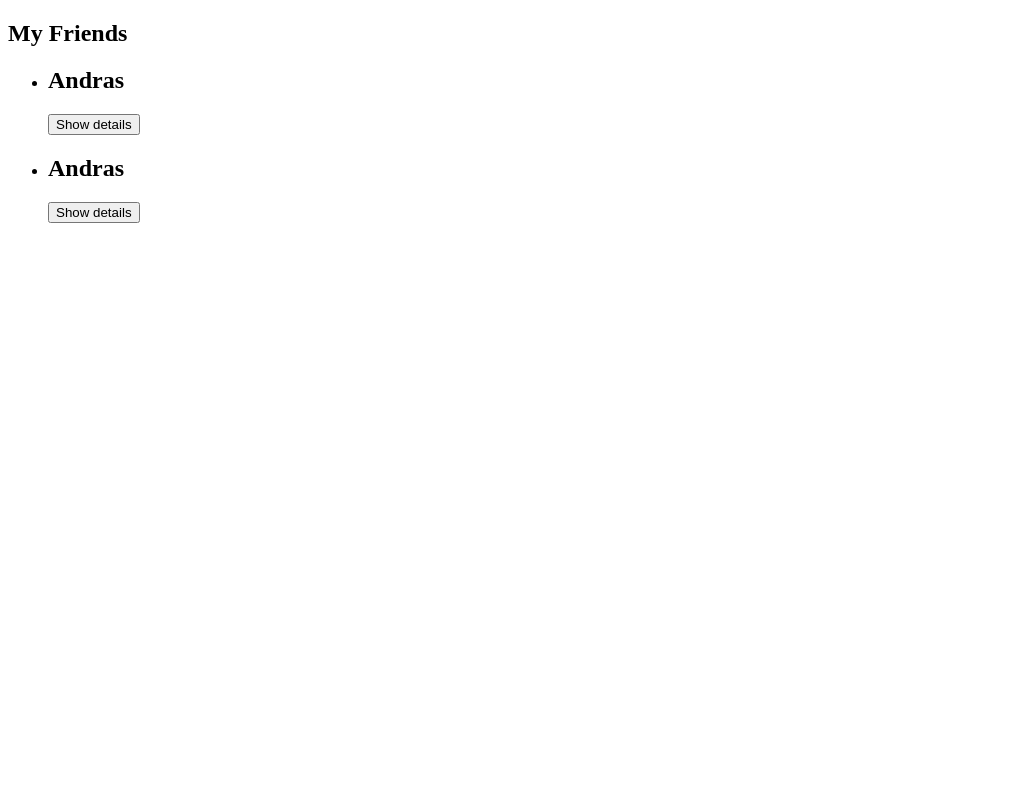
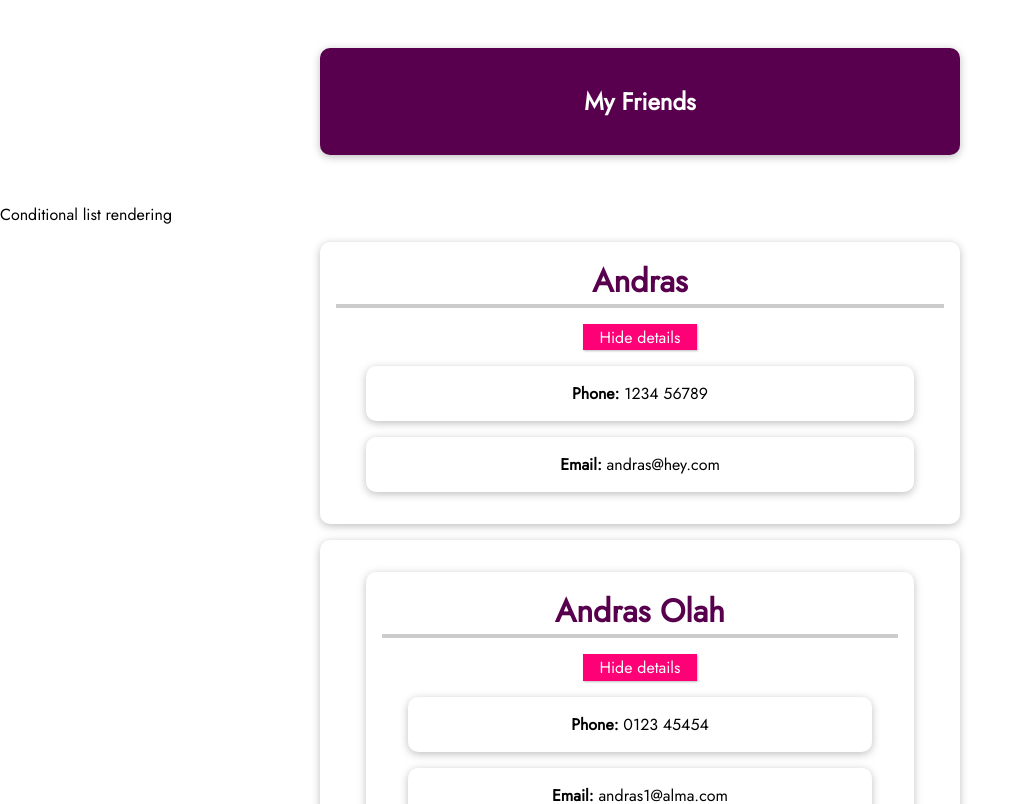
Before and after one commit to asszem/vue-learning, a Vue app in the folder udemy/course code/: page / in a window 1280 px wide. Shown: the top 804 px of the page, without its empty margins (0-1027 px from the left). Built offline with nearby package versions, Linux system fonts and the light colour scheme.

Commit message:
Add props and use conditional property values with v-for for custom component render

```diff
--- a/udemy/course code/src/App.vue
+++ b/udemy/course code/src/App.vue
@@ -1,9 +1,28 @@
 <template>
   <section>
-    <h2>My Friends</h2>
+    <header>
+      <h1>My Friends</h1>
+    </header>
+	<p>Conditional list rendering</p>
     <ul>
-      <friend-component></friend-component>
-      <friend-component></friend-component>
+      <friend-component
+        name="Andras"
+        phone-number="1234 56789"
+        email-address="andras@hey.com"
+      ></friend-component>
+    </ul>
+    <ul>
+      <li>
+        <friend-component
+          v-for="friend in friends"
+          :key="friend.id"
+          :name="friend.name"
+          :phone-number="friend.phone"
+          :email-address="friend.email"
+        ></friend-component>
+      </li>
+
+      <li></li>
     </ul>
   </section>
 </template>
@@ -15,19 +34,87 @@ export default {
     return {
       friends: [
         {
-          id: "andras",
+          id: "andras1",
           name: "Andras Olah",
           phone: "0123 45454",
-          email: "alma@alma.com",
+          email: "andras1@alma.com",
         },
         {
-          id: "klara",
-          name: "Klara",
+          id: "andras2",
+          name: "Oláh András",
           phone: "9999 0123 45454",
-          email: "klara@alma.com",
+          email: "andras2@alma.com",
         },
       ],
     };
   },
 };
 </script>
+
+<style>
+@import url("https://fonts.googleapis.com/css2?family=Jost&display=swap");
+
+* {
+  box-sizing: border-box;
+}
+
+html {
+  font-family: "Jost", sans-serif;
+}
+
+body {
+  margin: 0;
+}
+
+header {
+  box-shadow: 0 2px 8px rgba(0, 0, 0, 0.26);
+  margin: 3rem auto;
+  border-radius: 10px;
+  padding: 1rem;
+  background-color: #58004d;
+  color: white;
+  text-align: center;
+  width: 90%;
+  max-width: 40rem;
+}
+
+#app ul {
+  margin: 0;
+  padding: 0;
+  list-style: none;
+}
+
+#app li {
+  box-shadow: 0 2px 8px rgba(0, 0, 0, 0.26);
+  margin: 1rem auto;
+  border-radius: 10px;
+  padding: 1rem;
+  text-align: center;
+  width: 90%;
+  max-width: 40rem;
+}
+
+#app h2 {
+  font-size: 2rem;
+  border-bottom: 4px solid #ccc;
+  color: #58004d;
+  margin: 0 0 1rem 0;
+}
+
+#app button {
+  font: inherit;
+  cursor: pointer;
+  border: 1px solid #ff0077;
+  background-color: #ff0077;
+  color: white;
+  padding: 0.05rem 1rem;
+  box-shadow: 1px 1px 2px rgba(0, 0, 0, 0.26);
+}
+
+#app button:hover,
+#app button:active {
+  background-color: #ec3169;
+  border-color: #ec3169;
+  box-shadow: 1px 1px 4px rgba(0, 0, 0, 0.26);
+}
+</style>
--- a/udemy/course code/src/components/FriendContact.vue
+++ b/udemy/course code/src/components/FriendContact.vue
@@ -1,10 +1,12 @@
 <template>
   <li>
-    <h2>{{ friend.name }}</h2>
-	<button @click="toggleVisible">Show details </button>
+    <h2>{{ name }}</h2>
+    <button @click="toggleVisible">
+      {{ detailsVisible ? "Hide" : "Show" }} details
+    </button>
     <ul v-if="detailsVisible">
-		<li><strong>Phone:</strong> {{friend.phone}}</li>
-		<li><strong>Email:</strong> {{friend.email}}</li>
+      <li><strong>Phone:</strong> {{ phoneNumber }}</li>
+      <li><strong>Email:</strong> {{ emailAddress }}</li>
     </ul>
   </li>
 </template>
@@ -12,21 +14,17 @@
 <script>
 // this is the configuration object for this component
 export default {
-	data(){
+  props: ["name", "phoneNumber", "emailAddress"],
+  data() {
     return {
-			detailsVisible:false,
-			friend: {
-				name: 'Andras',
-				phone: '1234 5677 890',
-				email: 'andras@ó@hey.com',
-			}
+      detailsVisible: true,
     };
   },
   methods: {
-		toggleVisible(){
-			this.detailsVisible=!this.detailsVisible;
-		}
-	}
+    toggleVisible() {
+      this.detailsVisible = !this.detailsVisible;
+    },
+  },
 };
 </script>
 
```
Lines whose indentation alone changed are shown as unchanged.
